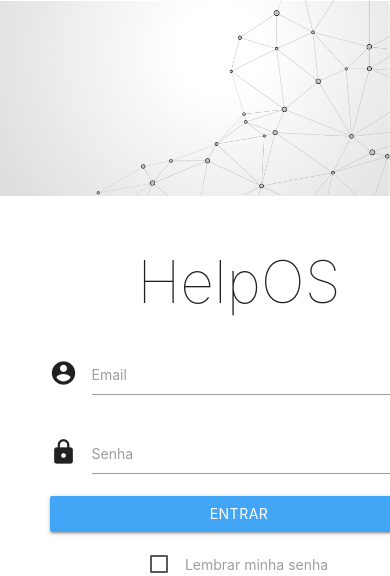
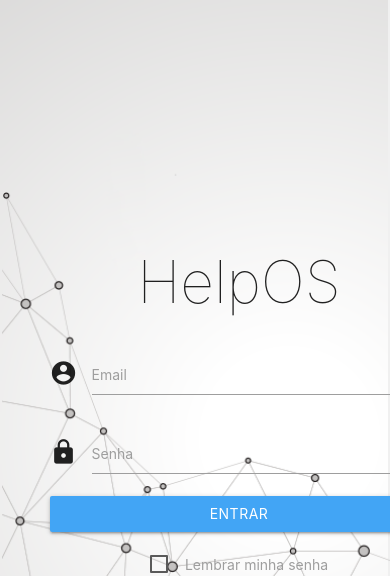
Before and after one commit to mrbrunelli/help-os, a PHP site: page /app/login.html in a window 390 px wide; the page is wider, and only the part inside the window is pictured. Shown: the top 576 px of that part. Run offline with PHP 8.4, Linux system fonts and the light colour scheme.

Commit message:
media queries adicionada para virar a imagem quando acessada por mobile

```diff
--- a/app/assets/css/style.css
+++ b/app/assets/css/style.css
@@ -33,10 +33,17 @@
     }
 
     #background-login {
+        background-color: rgb(240, 240, 240);
         background-image: url(../img/backlogin.png);
         background-size: cover;
         background-repeat: no-repeat;
         overflow: hidden;
+    }
+
+    @media (max-width: 1200px) {
+        #background-login {
+            background-image: url(../img/backloginrotate.png);
+        }
     }
 
     .font-weight-lighter {
@@ -50,7 +57,7 @@
     }
 
     .sombra {
-        box-shadow: 0px 6px 10px 0px rgba(0, 0, 0, 0.50);
+        box-shadow: 2px 6px 10px 0px rgba(0, 0, 0, 0.50);
     }
 
     .row {
@@ -85,7 +92,7 @@
 
     .btn-add:hover {
         transform: scale(1.2);
-        box-shadow: 0px 6px 10px 0px rgba(0, 0, 0, 0.50);
+        box-shadow: 2px 6px 10px 0px rgba(0, 0, 0, 0.50);
     }
 
     .alta {
```
Also changed, not shown: app/assets/img/backloginrotate.png (added).
